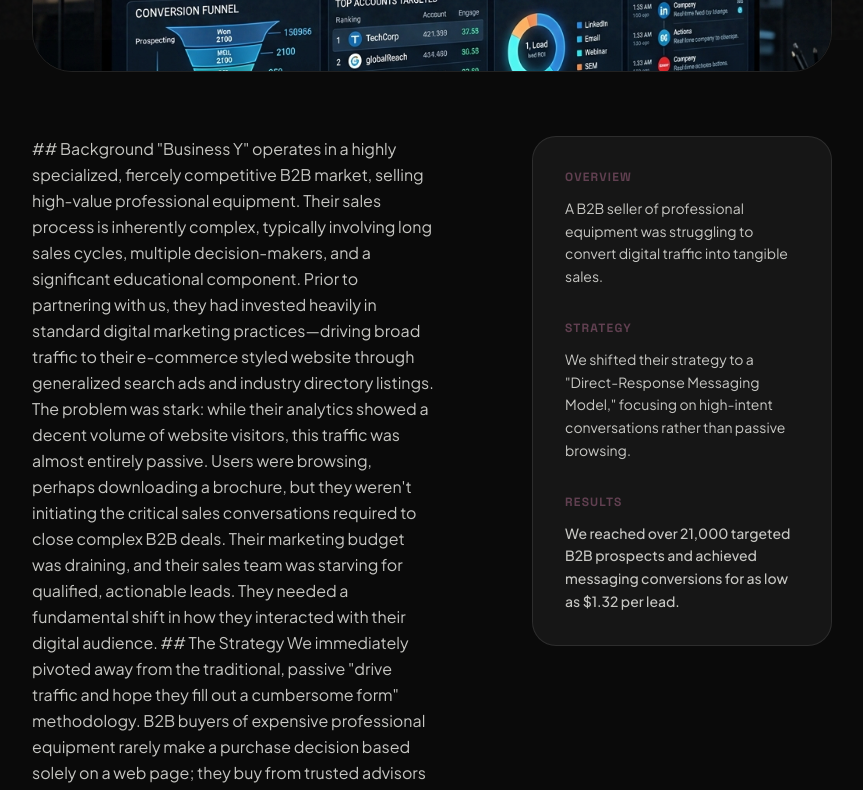
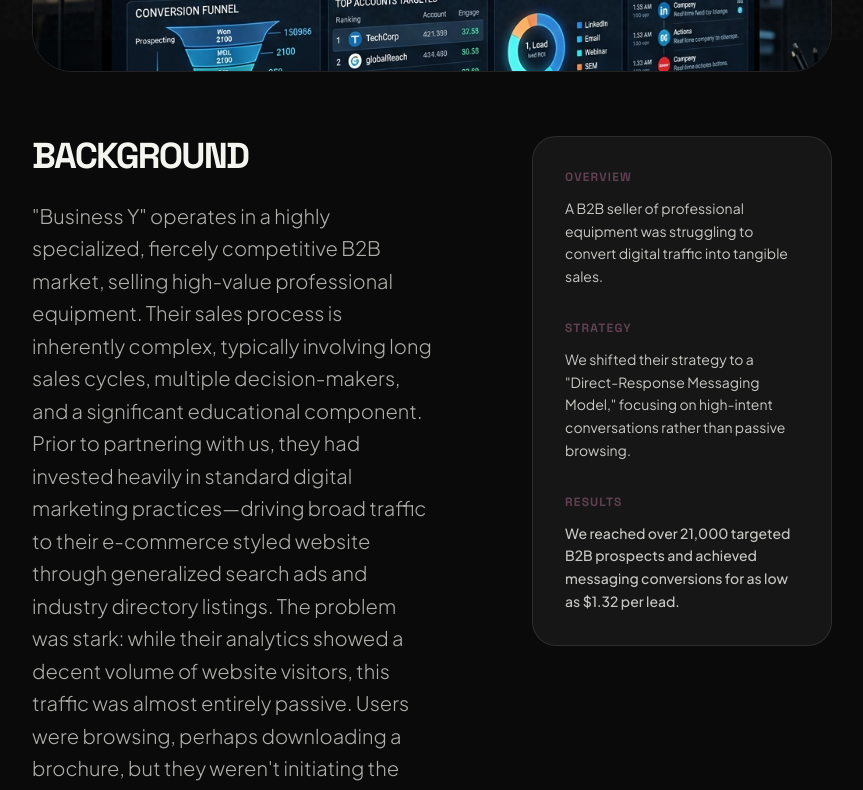
Before and after one commit to samrashahid44/artacy-site, a React (Vite) app: page /#/case-studies/the-b2b-lead-generator in a window 1280 px wide. Shown: the part 760-1550 px from the top of the page, without its empty margins (208-1071 px from the left). Built offline with nearby package versions, Linux system fonts and the light colour scheme.

Commit message:
feat: implement dynamic case study detail page with data-driven content rendering

```diff
--- a/src/pages/CaseStudy.tsx
+++ b/src/pages/CaseStudy.tsx
@@ -53,13 +53,22 @@ export default function CaseStudy() {
         </div>
 
         <div className="grid md:grid-cols-[1fr_300px] gap-12 lg:gap-24 items-start">
-          <article className="prose prose-invert prose-lg max-w-none prose-headings:font-black prose-headings:uppercase prose-headings:tracking-tighter prose-a:text-accent prose-strong:text-accent">
-            {study.content.split('\\n').map((paragraph, index) => {
-              if (paragraph.startsWith('## ')) {
-                return <h2 key={index} className="text-3xl mt-12 mb-6">{paragraph.replace('## ', '')}</h2>;
+          <article className="max-w-none">
+            {study.content.split('\n').map((paragraph, index) => {
+              const trimmed = paragraph.trim();
+              if (trimmed.startsWith('##')) {
+                return (
+                  <h2 key={index} className="text-3xl md:text-4xl font-black uppercase tracking-tighter mt-16 mb-6 text-secondary first:mt-0">
+                    {trimmed.replace(/^##\s*/, '')}
+                  </h2>
+                );
               }
-              if (paragraph.trim() === '') return null;
-              return <p key={index} className="text-secondary/80 leading-relaxed mb-6">{paragraph}</p>;
+              if (trimmed === '') return null;
+              return (
+                <p key={index} className="text-lg md:text-xl text-secondary/70 leading-relaxed mb-8 font-light">
+                  {trimmed}
+                </p>
+              );
             })}
           </article>
 
```
